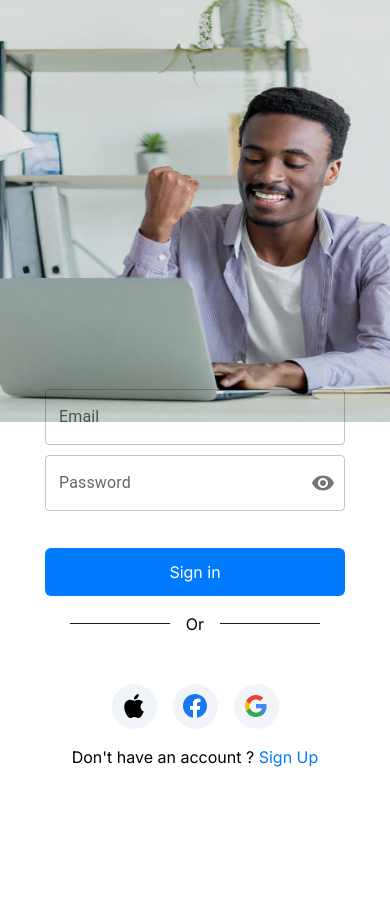
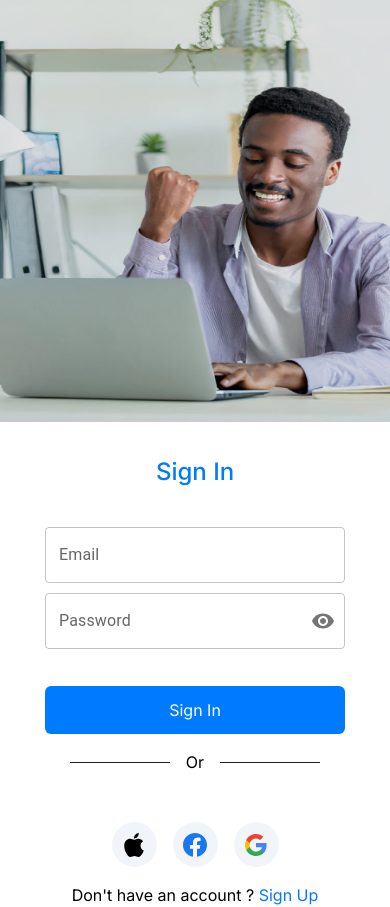
Before and after one commit to Techjenius/frontend-repo, a Next.js app: page /signin in a window 390 px wide. Before the commit the page ends 844 px from the top, so only its background shows below. Built offline with nearby package versions, Linux system fonts and the light colour scheme.

Commit message:
userAuthentication-UI

```diff
--- a/src/app/(pages)/complete-sign-up/page.jsx
+++ b/src/app/(pages)/complete-sign-up/page.jsx
@@ -31,9 +31,9 @@ export default function CompleteSingUp() {
   return (
         <AuthContainer >
         {/* <Image src="/images/people-happy.jpg" fill className="  absolute z-[999] " alt="img"  /> */}
-        <Image src="/images/hands-on-deck.jpg" alt="image" className='md:h-[100vh] md:relative absolute top-0  bg-contain h-[50vh]' width={1000} height={40} />
+        <Image src="/images/hands-on-deck.jpg" alt="image" className='md:h-[100vh] md:relative mb-3 bg-contain h-[50vh]' width={1000} height={40} />
         <div className='flex flex-col items-center'>
-          <h2 className='text-[#007bff] md:text-[40px] text-[24px] font-[500]   mb-[2rem]'>Sign Up</h2>
+          <h2 className='text-[#007bff] md:text-[40px] text-[24px] font-[500] text-left   mb-[2rem]'>Submit Details</h2>
           <form  className='flex flex-col lg:w-[500px] md:w-[350px] w-[300px]'>
 
             <NameSetUp text={"Company Name"}/>
@@ -52,7 +52,9 @@ export default function CompleteSingUp() {
             </label>
 
             </div>
+            <Link href={"/home"}>
             <Button text={"Sign Up"}/>
+            </Link>
 
           </form>
           <span className='mt-4'>Already have an account ?  <Link href='/signin' className='text-[#007bff]'>Sign In</Link></span>
--- a/src/app/(pages)/signin/page.jsx
+++ b/src/app/(pages)/signin/page.jsx
@@ -51,13 +51,15 @@ export default function Signin() {
   return (
         <AuthContainer>
         {/* <Image src="/images/people-happy.jpg" fill className="  absolute z-[999] " alt="img"  /> */}
-        <Image src="/images/manhappy.png" alt="image" className='md:h-[100vh] md:relative absolute top-0  bg-contain h-[50vh]' width={1000} height={40} />
-        <div className='flex flex-col items-center md:mt-0 mt-[15rem]'>
+        <Image src="/images/manhappy.png" alt="image" className='md:h-[100vh] md:relative  bg-contain h-[50vh]' width={1000} height={40} />
+        <div className='flex flex-col z-[999] items-center md:mt-0 mt-[2rem]'>
           <h2 className='text-[#007bff] md:text-[40px] text-[24px] font-[500]   mb-[2rem]'>Sign In</h2>
-          <form  className=''>
+          <form  className='flex flex-col '>
             <EmailSetUp/>
             <PasswordSetUp />
-            <Button text={"Sign in"}/>
+            <Link href={'/home'}>
+            <Button text={"Sign In"}/>
+            </Link>
           </form>
           <div className='flex items-center gap-[1rem] mt-4 md:mt-[4rem]'>
             <div className='md:w-[200px] w-[100px] bg-[#1D1D1D] h-[1px]'></div>
--- a/src/app/(pages)/signup/page.jsx
+++ b/src/app/(pages)/signup/page.jsx
@@ -30,7 +30,7 @@ export default function Signup() {
   return (
         <AuthContainer>
         {/* <Image src="/images/people-happy.jpg" fill className="  absolute z-[999] " alt="img"  /> */}
-        <Image src="/images/people-learning.png" alt="image" className='md:h-[100vh] md:relative absolute top-0  bg-contain h-[50vh]' width={1000} height={40} />
+        <Image src="/images/people-learning.png" alt="image" className='md:h-[100vh] md:relative  bg-contain h-[50vh] mb-3' width={1000} height={40} />
         <div className='flex flex-col items-center'>
           <h2 className='text-[#007bff] md:text-[40px] text-[24px] font-[500]   mb-[2rem]'>Sign Up</h2>
           <form  className='flex flex-col '>
--- a/src/components/atoms/emailSetUp.jsx
+++ b/src/components/atoms/emailSetUp.jsx
@@ -37,7 +37,7 @@ const EmailSetUp = () => {
           id="outlined-basic"
           label="Email"
           style={{margin: '5px 0'}}
-          className="md:w-[400px] lg:w-[500px] w-[300px]"
+          className="md:w-[350px] lg:w-[500px] w-[300px]"
           variant="outlined"
           value={email}
           onChange={handleEmailChange}
--- a/src/components/atoms/passwordSetUp.jsx
+++ b/src/components/atoms/passwordSetUp.jsx
@@ -44,7 +44,7 @@ export default function PasswordSetUp() {
           id="outlined-adornment-password"
           type={showPassword ? "text" : "password"}
           style={{  color: '#000'}}
-          className="md:w-[400px] lg:w-[500px] w-[300px]"
+          className="md:w-[350px] lg:w-[500px] w-[300px]"
           endAdornment={
             <InputAdornment position="end">
               <IconButton
```
